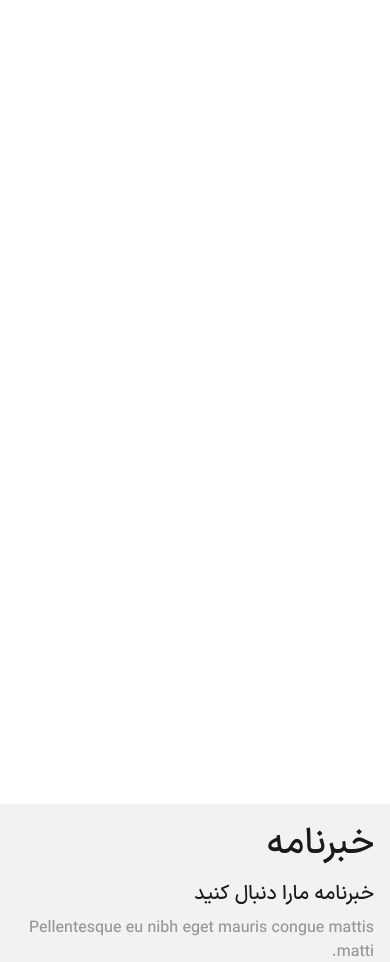
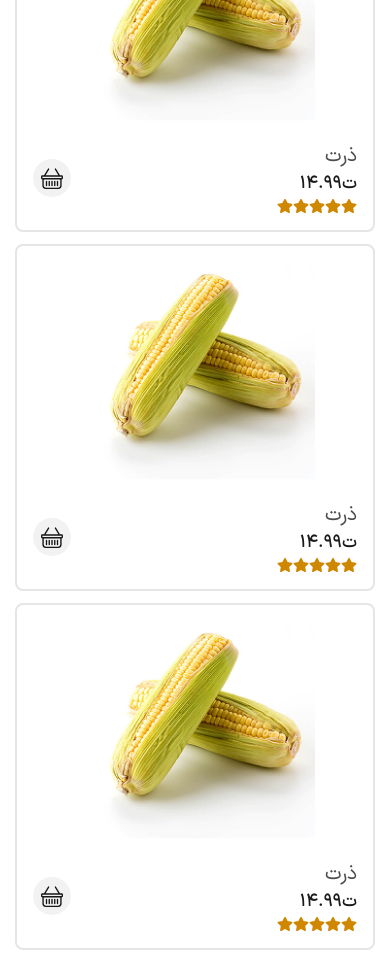
Before and after one commit to amirali-stu/store_shoes, a Next.js app: page /products in a window 390 px wide. Shown: the part 1020-1982 px from the top of the page. Built offline with nearby package versions, Linux system fonts and the light colour scheme.

Commit message:
create products template and filter in responsive - fix any bug and style bug in newsletter

```diff
--- a/src/app/(products)/products/page.js
+++ b/src/app/(products)/products/page.js
@@ -1,12 +1,21 @@
+import ProductBox from "@/components/modules/Products/ProductBox";
 import ProductFilterBox from "@/components/templates/Filter/ProductFilterBox";
 
 export default function Products() {
   return (
-    <div className="container-custom grid grid-cols-12 gap-4 ">
-      <div className="col-span-3">
+    <div className="container-custom flex flex-col lg:flex-row gap-4">
+      <div className="lg:w-[400px] max-lg:w-full">
         <ProductFilterBox />
       </div>
-      <div className="col-span-9 h-400">اینجا محتوای محصولات</div>
+      <div className="w-full grid xl:grid-cols-4 sm:grid-cols-3 gap-3 py-6">
+        <ProductBox />
+        <ProductBox />
+        <ProductBox />
+        <ProductBox />
+        <ProductBox />
+        <ProductBox />
+        <ProductBox />
+      </div>
     </div>
   );
 }
--- a/src/app/page.js
+++ b/src/app/page.js
@@ -96,7 +96,7 @@ export default function Home() {
           </div>
         </h2>
 
-        <div className="flex flex-wrap justify-center gap-3 mt-4">
+        <div className="flex flex-wrap w-full md:justify-center gap-3 mt-4">
           <ProductBox />
           <ProductBox />
           <ProductBox />
--- a/src/components/modules/Products/ProductBox.js
+++ b/src/components/modules/Products/ProductBox.js
@@ -7,7 +7,7 @@ import { IoMdHeartEmpty } from "react-icons/io";
 
 function ProductBox() {
   return (
-    <div className="w-full sm:w-[48%] md:w-[48%] lg:w-[23%] xl:w-[19%] flex items-center flex-col border-2 border-gray-100 rounded-lg group transition-all duration-400 hover:shadow-[0_0_10px_-2px_#999999] hover:border-gray-400/70 lg:hover:-translate-y-1 relative overflow-hidden">
+    <div className="w-full md:w-auto flex items-center flex-col border-2 border-gray-100 rounded-lg group transition-all duration-400 hover:shadow-[0_0_10px_-2px_#999999] hover:border-gray-400/70 lg:hover:-translate-y-1 relative overflow-hidden">
       <div className="relative h-full w-full">
         <Image
           src="/images/products/Image.png"
--- a/src/components/templates/Newsletter/Newsletter.js
+++ b/src/components/templates/Newsletter/Newsletter.js
@@ -1,8 +1,8 @@
 export default function Newsletter() {
   return (
-    <div className="md:px-20 max-md:px-4 font-sans-medium bg-gray-50 md:py-[50px] max-sm:py-5 max-sm:flex-col flex items-center justify-between">
-      <div className="flex max-sm:gap-y-4 gap-x-20 max-sm:flex-col">
-        <h3 className="text-4xl text-gray-900">خبرنامه</h3>
+    <div className="lg:px-20 md:px-4 max-md:px-4 font-sans-medium bg-gray-50 md:py-[50px] max-md:py-5 max-sm:py-5 max-md:flex-col flex  items-center justify-between max-md:gap-y-5 max-lg:gap-x-2">
+      <div className="flex max-sm:gap-y-4 max-md:w-full max-md:justify-between gap-x-20 max-sm:flex-col">
+        <h3 className="text-4xl lg:w-auto max-lg:w-9 text-gray-900">خبرنامه</h3>
 
         <div className="flex flex-col gap-y-2">
           <h4 className="text-gray-900 text-xl">خبرنامه مارا دنبال کنید</h4>
```
